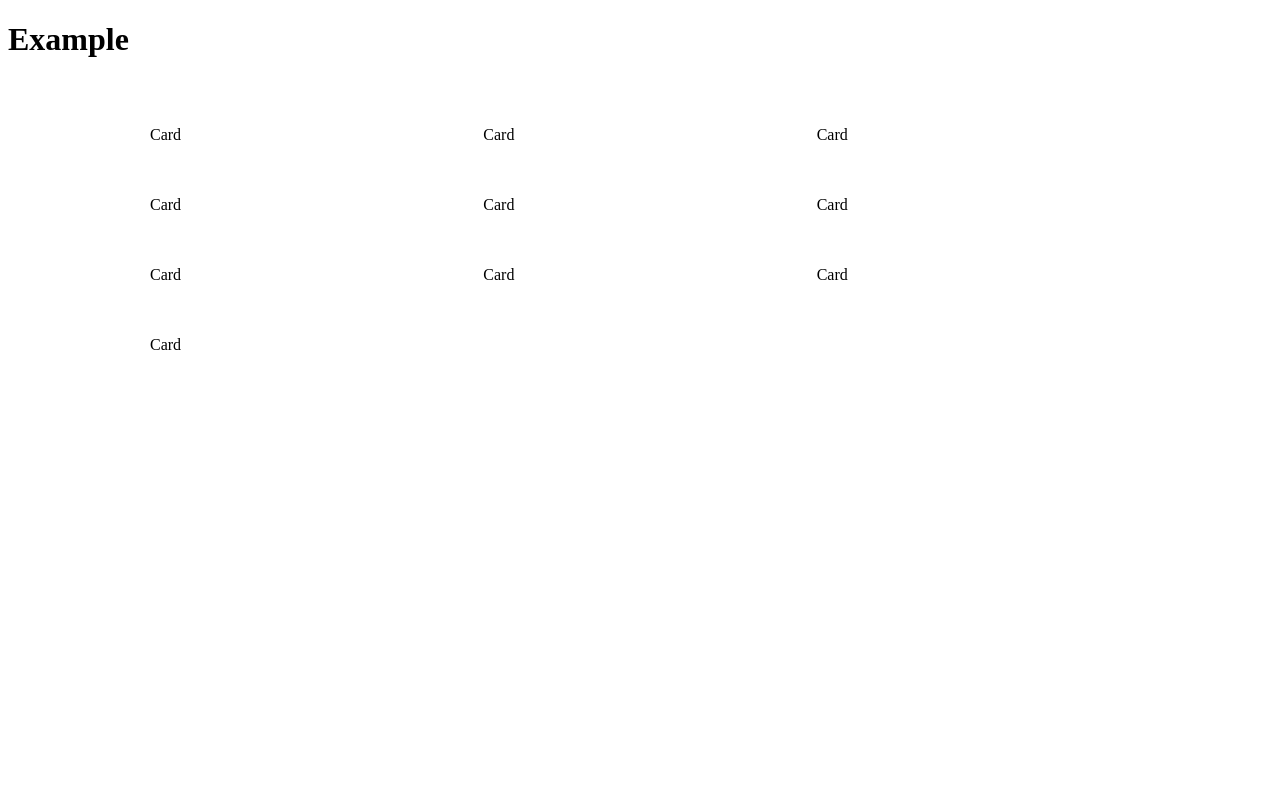
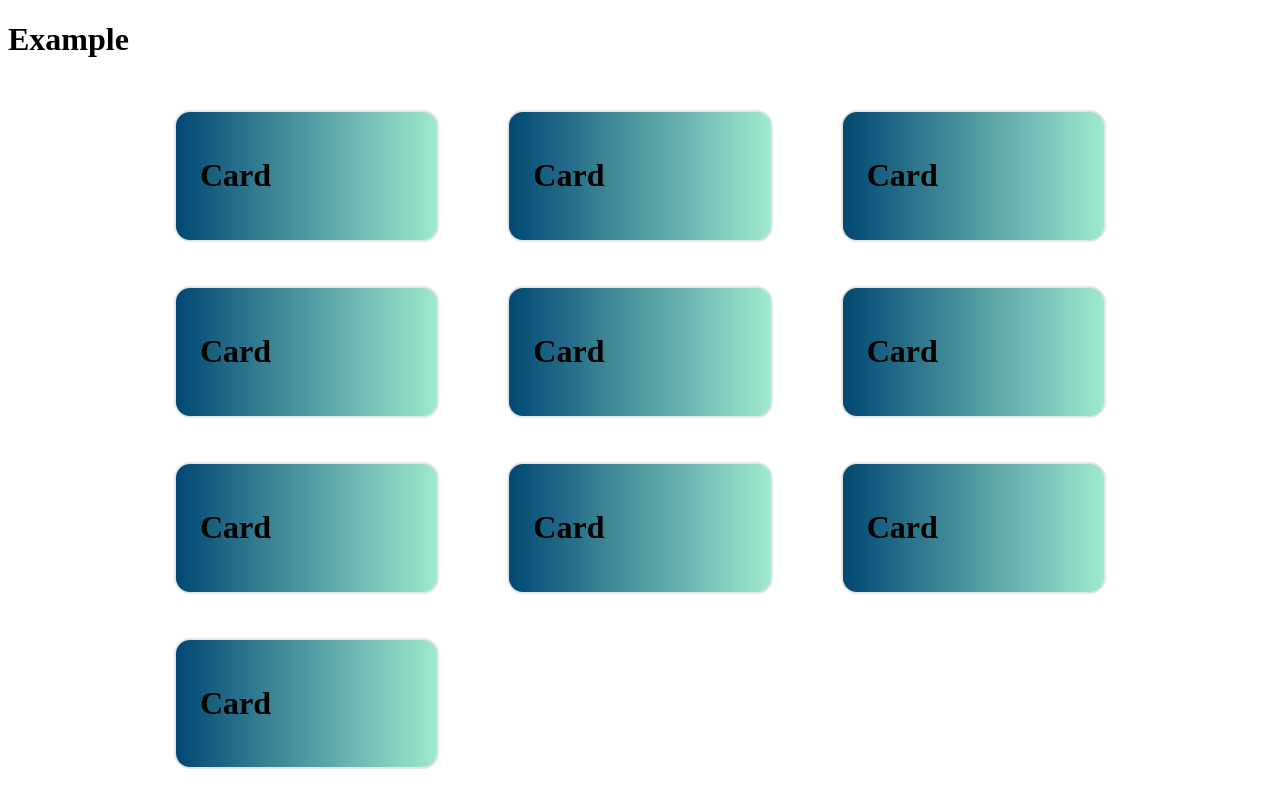
Before and after one commit to RAJ66/Gradient-Color, a React (Create React App) app: page / in a window 1280 px wide. Built offline with nearby package versions, Linux system fonts and the light colour scheme.

Commit message:
style: added style card

```diff
--- a/src/components/Card/index.tsx
+++ b/src/components/Card/index.tsx
@@ -1,9 +1,22 @@
 import React from "react";
 
-// import { Container } from './styles';
+import "./styles.css";
 
 const Card: React.FC = () => {
-  return <p>Card</p>;
+  return (
+    <div
+      className="card"
+      style={{
+        background: `linear-gradient(
+        90deg,
+        rgba(1, 72, 115, 1) 0%,
+        rgba(160, 234, 207, 1) 100%
+      )`,
+      }}
+    >
+      <h1>Card</h1>
+    </div>
+  );
 };
 
 export default Card;
--- /dev/null
+++ b/src/components/Card/styles.css
@@ -0,0 +1,6 @@
+.card {
+  border: 2px solid #e5e5e5;
+  border-radius: 16px;
+  margin: 0 24px 24px;
+  padding: 24px;
+}
```
